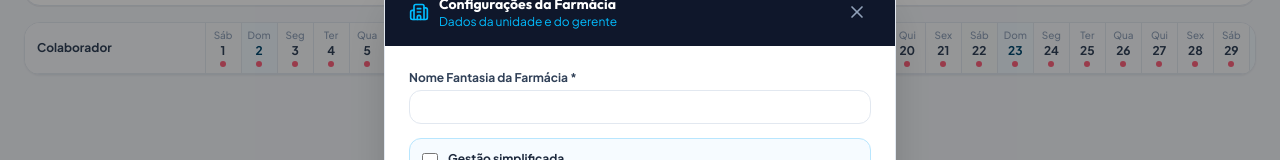
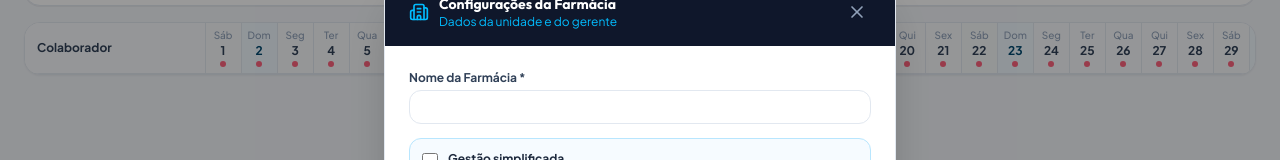
Before and after one commit to gabrielorlando781-png/farmaescala, a React (Vite) app: page / in a window 1280 px wide. Both pictures are taken after a click on the button 1241 px from the left and 31 px from the top of the page. Shown: the part 236-396 px from the top of the page. Built offline with nearby package versions, Linux system fonts and the light colour scheme.

Commit message:
Ajusta nome da farmácia nas configurações

```diff
--- a/src/components/PharmacySettingsModal.tsx
+++ b/src/components/PharmacySettingsModal.tsx
@@ -47,7 +47,7 @@ export const PharmacySettingsModal: React.FC<PharmacySettingsModalProps> = ({
         <form onSubmit={handleSubmit} className="p-6 space-y-3.5 max-h-[80vh] overflow-y-auto">
           <div>
             <label className="block text-xs font-bold text-slate-700 mb-1">
-              Nome Fantasia da Farmácia *
+              Nome da Farmácia *
             </label>
             <input
               type="text"
```
